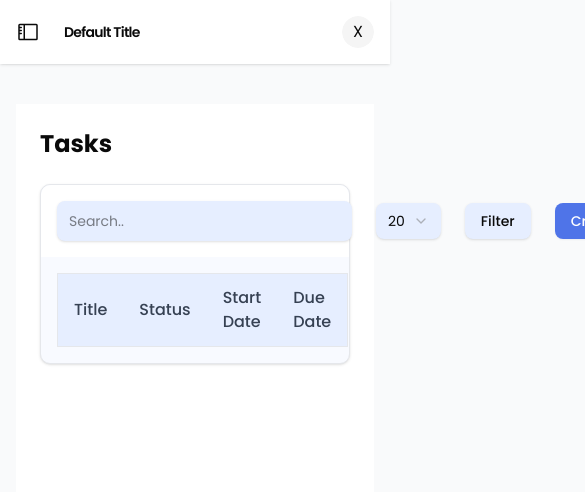
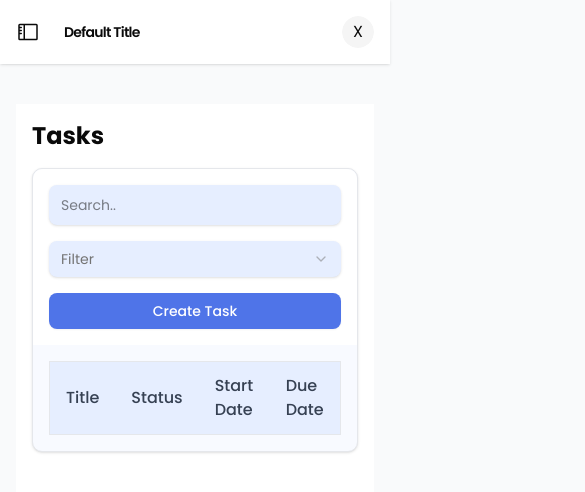
Before and after one commit to kingslyDev/scheduro-fe, a Next.js app: page /my-tasks in a window 390 px wide. Shown: the top 492 px of the page, 585 px wide, since content can reach past the window. Built offline with nearby package versions, Linux system fonts and the light colour scheme.

Commit message:
responsive my tasks

```diff
--- a/src/components/task/TaskManager.jsx
+++ b/src/components/task/TaskManager.jsx
@@ -1,5 +1,5 @@
 "use client";
-import { useState } from 'react';
+import { useState, useEffect } from 'react';
 import { Button } from "@/components/ui/button";
 import { Input } from "@/components/ui/input";
 import {
@@ -14,62 +14,76 @@ import TaskTable from "@/components/task/TaskTable";
 
 const TaskManager = () => {
   const [isSidebarOpen, setIsSidebarOpen] = useState(false);
-  const [sort, setSort] = useState("20");
+  const [sort, setSort] = useState("");
+  const [tasks, setTasks] = useState([]);
+
+  useEffect(() => {
+    const storedTasks = JSON.parse(localStorage.getItem("tasks")) || [];
+    setTasks(storedTasks);
+  }, []);
+
+  useEffect(() => {
+    if (tasks.length > 0) {
+      localStorage.setItem("tasks", JSON.stringify(tasks));
+    }
+  }, [tasks]);
+
+  useEffect(() => {
+    if (sort) {
+      const sortedTasks = [...tasks].sort((a, b) => {
+        if (sort === "10") return a.title.localeCompare(b.title);
+        if (sort === "20") return new Date(a.startDate) - new Date(b.startDate);
+        if (sort === "50") return new Date(a.dueDate) - new Date(b.dueDate);
+        return 0;
+      });
+      setTasks(sortedTasks);
+    }
+  }, [sort]);
 
   return (
-    <div className="min-h-screen bg-white p-6">
+    <div className="min-h-screen bg-white p-4 md:p-6">
       <main className="container mx-auto">
-        <h1 className="text-2xl font-bold mb-6">Tasks</h1>
+        <h1 className="text-2xl font-bold mb-4 md:mb-6">Tasks</h1>
         <div className="bg-[#F8FAFF] rounded-lg border border-gray-200 shadow-sm">
-          {/* Header dengan Background Putih */}
-          <div className="bg-white p-4 flex items-center gap-6 rounded-t-lg">
+          {/* Header */}
+          <div className="bg-white p-4 flex flex-wrap items-center gap-4 md:gap-6 rounded-t-lg">
             {/* Search Input */}
             <Input
               placeholder="Search.."
-              className="bg-[#E6EEFF] border-0 h-10 w-150 pl-3 shadow-sm"
+              className="bg-[#E6EEFF] border-0 h-10 w-full md:w-60 pl-3 shadow-sm"
             />
 
             {/* Sort Dropdown */}
             <Select value={sort} onValueChange={setSort}>
-              <SelectTrigger className="w-30 bg-[#E6EEFF] shadow-sm border-0">
-                <SelectValue placeholder="Sort" />
+              <SelectTrigger className="w-full md:w-30 bg-[#E6EEFF] shadow-sm border-0">
+                <SelectValue placeholder="Filter" />
               </SelectTrigger>
               <SelectContent>
-                <SelectItem value="10">10</SelectItem>
-                <SelectItem value="20">20</SelectItem>
-                <SelectItem value="50">50</SelectItem>
+                <SelectItem value="title">Title</SelectItem>
+                <SelectItem value="status">Status</SelectItem>
+                <SelectItem value="start date">Start Date</SelectItem>
+                <SelectItem value="due date">Due Date</SelectItem>
               </SelectContent>
             </Select>
 
-            {/* Filter Button */}
-            <Button
-              variant="outline"
-              className="flex items-center gap-2 px-4 py-2 bg-[#E6EEFF] border-0 shadow-sm"
-            >
-              <span>Filter</span>
-            </Button>
-
             {/* Create Task Button */}
             <Button
-  onClick={() => {
-    console.log("Tombol Create Task Diklik"); // Debugging
-    setIsSidebarOpen(true);
-  }}
-  className="bg-[#4F74E8] text-white px-4 py-2 ml-auto hover:bg-[#3E5EB8]"
->
-  Create Task
-</Button>
-
+              onClick={() => setIsSidebarOpen(true)}
+              className="bg-[#4F74E8] text-white px-4 py-2 ml-auto hover:bg-[#3E5EB8] w-full md:w-auto"
+            >
+              Create Task
+            </Button>
           </div>
 
           {/* Sidebar */}
           <AddTaskSidebar
             open={isSidebarOpen}
             onClose={() => setIsSidebarOpen(false)}
+            onSave={(task) => setTasks([...tasks, { id: tasks.length + 1, ...task }])}
           />
 
           {/* Task Table */}
-          <TaskTable />
+          <TaskTable tasks={tasks} />
         </div>
       </main>
     </div>
```
